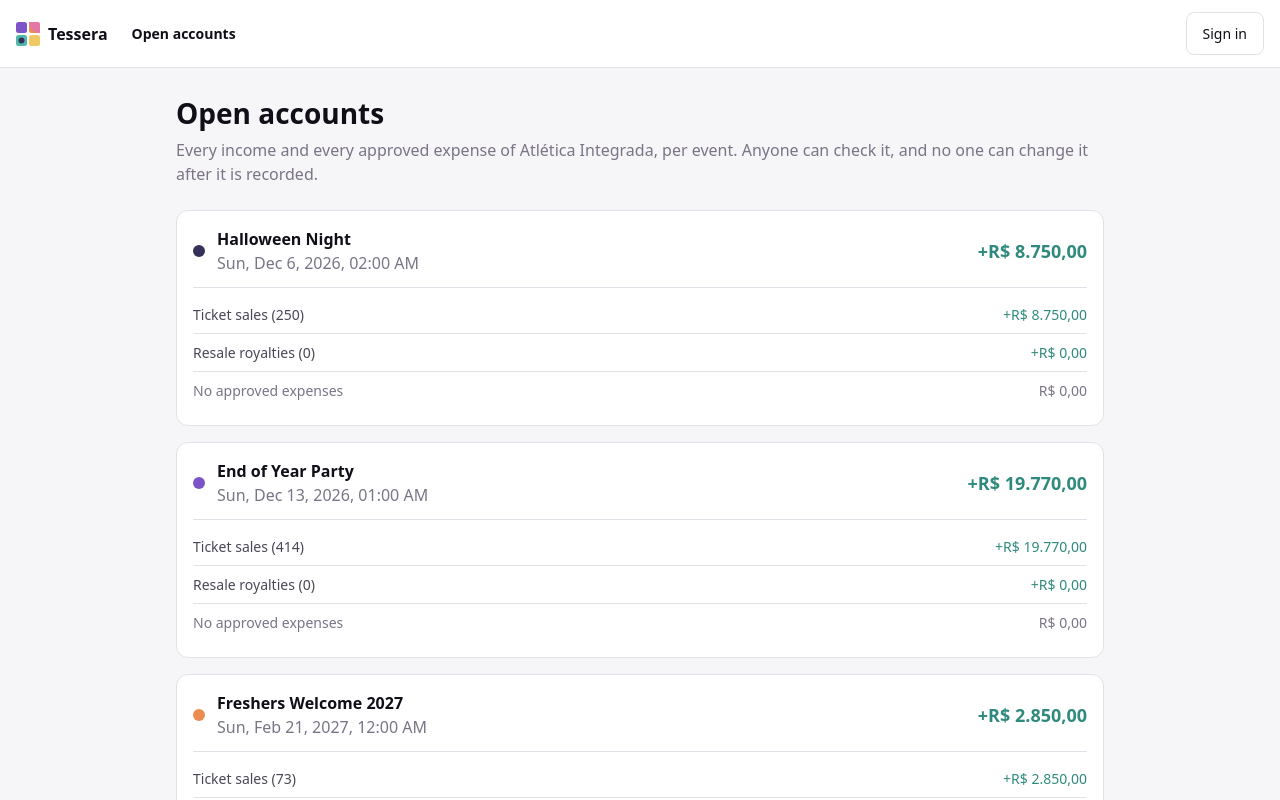
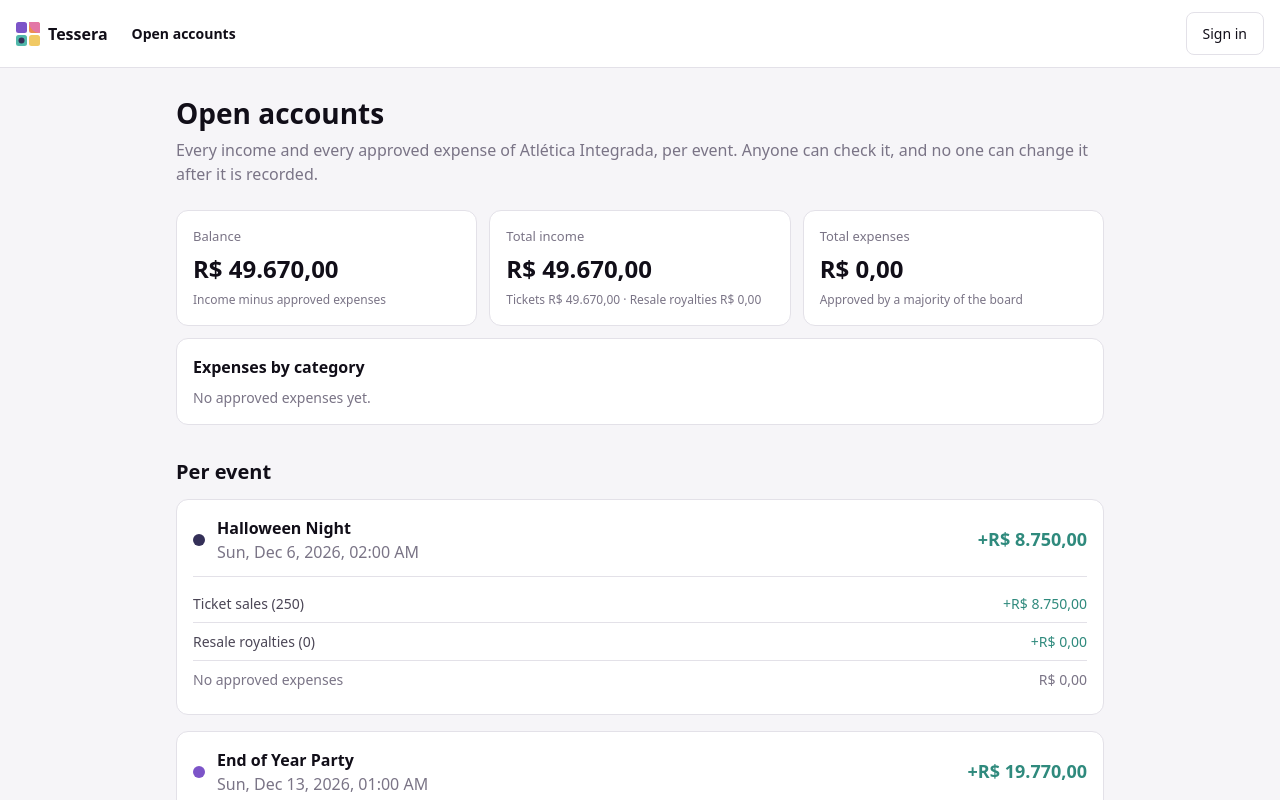
Before and after one commit to nblucas/tessera, a React (Vite) app in the folder frontend/: page /transparency in a window 1280 px wide. Shown: the top 800 px of the page. Built offline with nearby package versions, Linux system fonts and the light colour scheme.

Commit message:
Add treasury summary to open accounts

```diff
--- /dev/null
+++ b/frontend/src/components/TreasurySummary.tsx
@@ -0,0 +1,66 @@
+import { formatPrice } from '../lib/format'
+import type { TreasurySummary as Summary } from '../lib/ledger'
+
+export function TreasurySummary({ summary }: { summary: Summary }) {
+  const largest = summary.byCategory[0]?.amount ?? 0
+
+  return (
+    <section className="treasury">
+      <div className="stat-grid">
+        <div className="stat stat-hero">
+          <p className="stat-label">Balance</p>
+          <p className={`stat-value ${summary.balance < 0 ? 'negative' : ''}`}>
+            {summary.balance < 0 && '−'}
+            {formatPrice(Math.abs(summary.balance))}
+          </p>
+          <p className="stat-note">Income minus approved expenses</p>
+        </div>
+        <div className="stat">
+          <p className="stat-label">Total income</p>
+          <p className="stat-value">{formatPrice(summary.income)}</p>
+          <p className="stat-note">
+            Tickets {formatPrice(summary.ticketIncome)} · Resale royalties{' '}
+            {formatPrice(summary.royaltyIncome)}
+          </p>
+        </div>
+        <div className="stat">
+          <p className="stat-label">Total expenses</p>
+          <p className="stat-value">{formatPrice(summary.expenses)}</p>
+          <p className="stat-note">Approved by a majority of the board</p>
+        </div>
+      </div>
+
+      <div className="category-chart">
+        <p className="batch-name">Expenses by category</p>
+        {summary.byCategory.length === 0 ? (
+          <p className="muted category-empty">No approved expenses yet.</p>
+        ) : (
+          <ul className="category-list">
+            {summary.byCategory.map(({ category, amount }) => {
+              const share = summary.expenses > 0 ? (amount / summary.expenses) * 100 : 0
+              return (
+                <li
+                  key={category}
+                  className="category-row"
+                  title={`${category}: ${formatPrice(amount)} (${share.toFixed(0)}% of expenses)`}
+                >
+                  <span className="category-name">{category}</span>
+                  <span className="category-track">
+                    <span
+                      className="category-bar"
+                      style={{ width: `${largest > 0 ? (amount / largest) * 100 : 0}%` }}
+                    />
+                  </span>
+                  <span className="category-value">
+                    {formatPrice(amount)}
+                    <span className="muted"> · {share.toFixed(0)}%</span>
+                  </span>
+                </li>
+              )
+            })}
+          </ul>
+        )}
+      </div>
+    </section>
+  )
+}
--- a/frontend/src/index.css
+++ b/frontend/src/index.css
@@ -753,6 +753,86 @@ input[type='file'] {
   margin-top: 24px;
 }
 
+.ledger-list.per-event {
+  margin-top: 0;
+}
+
+.stat-hero {
+  border-color: var(--accent);
+}
+
+.stat-note {
+  margin-top: 4px;
+  font-size: 12px;
+  color: var(--muted);
+}
+
+.category-chart {
+  margin-top: 12px;
+  padding: 16px;
+  background: var(--surface);
+  border: 1px solid var(--border);
+  border-radius: 12px;
+}
+
+.category-empty {
+  margin-top: 8px;
+  font-size: 14px;
+}
+
+.category-list {
+  display: grid;
+  gap: 10px;
+  margin: 12px 0 0;
+  padding: 0;
+  list-style: none;
+}
+
+.category-row {
+  display: grid;
+  grid-template-columns: minmax(96px, 160px) 1fr auto;
+  gap: 12px;
+  align-items: center;
+  font-size: 14px;
+}
+
+.category-name {
+  color: var(--text-h);
+}
+
+.category-track {
+  height: 10px;
+}
+
+.category-bar {
+  display: block;
+  min-width: 4px;
+  height: 100%;
+  background: var(--accent);
+  border-radius: 0 4px 4px 0;
+}
+
+.category-row:hover .category-bar {
+  background: var(--accent-h);
+}
+
+.category-value {
+  font-variant-numeric: tabular-nums;
+  color: var(--text-h);
+  white-space: nowrap;
+}
+
+@media (max-width: 640px) {
+  .category-row {
+    grid-template-columns: 1fr auto;
+  }
+
+  .category-track {
+    grid-column: 1 / -1;
+    grid-row: 2;
+  }
+}
+
 .ledger-card {
   padding: 16px;
   background: var(--surface);
--- a/frontend/src/lib/ledger.ts
+++ b/frontend/src/lib/ledger.ts
@@ -71,3 +71,41 @@ export function buildLedger(events: Event[], tickets: Ticket[], expenses: Expens
     general,
   }
 }
+
+export type TreasurySummary = {
+  ticketIncome: number
+  royaltyIncome: number
+  income: number
+  expenses: number
+  balance: number
+  byCategory: { category: string; amount: number }[]
+}
+
+export function summarize(ledgers: EventLedger[]): TreasurySummary {
+  const categories = new Map<string, number>()
+  let ticketIncome = 0
+  let royaltyIncome = 0
+  let expenses = 0
+
+  for (const ledger of ledgers) {
+    ticketIncome += ledger.ticketIncome
+    royaltyIncome += ledger.royaltyIncome
+    expenses += ledger.expenseTotal
+    for (const expense of ledger.expenses) {
+      const previous = categories.get(expense.category) ?? 0
+      categories.set(expense.category, previous + expense.amountCents)
+    }
+  }
+
+  const income = ticketIncome + royaltyIncome
+  return {
+    ticketIncome,
+    royaltyIncome,
+    income,
+    expenses,
+    balance: income - expenses,
+    byCategory: [...categories.entries()]
+      .map(([category, amount]) => ({ category, amount }))
+      .sort((a, b) => b.amount - a.amount),
+  }
+}
--- a/frontend/src/pages/TransparencyPage.tsx
+++ b/frontend/src/pages/TransparencyPage.tsx
@@ -4,7 +4,8 @@ import { ASSOCIATION_NAME } from '../data/events'
 import { useEvents } from '../events/context'
 import { useExpenses } from '../expenses/context'
 import { formatDate, formatPrice } from '../lib/format'
-import { buildLedger, type EventLedger } from '../lib/ledger'
+import { buildLedger, summarize, type EventLedger } from '../lib/ledger'
+import { TreasurySummary } from '../components/TreasurySummary'
 import { useTickets } from '../tickets/context'
 
 function LedgerCard({ ledger }: { ledger: EventLedger }) {
@@ -74,6 +75,7 @@ export function TransparencyPage() {
   const { tickets } = useTickets()
   const { expenses } = useExpenses()
   const ledger = buildLedger(events, tickets, expenses)
+  const summary = summarize([...ledger.events, ledger.general])
 
   return (
     <>
@@ -85,7 +87,10 @@ export function TransparencyPage() {
           check it, and no one can change it after it is recorded.
         </p>
 
-        <div className="ledger-list">
+        <TreasurySummary summary={summary} />
+
+        <h2 className="section-title">Per event</h2>
+        <div className="ledger-list per-event">
           {ledger.events.map((item) => (
             <LedgerCard key={item.event!.id} ledger={item} />
           ))}
```
Also changed, not shown: 1 other file (tests, documents, lock files or other folders).
